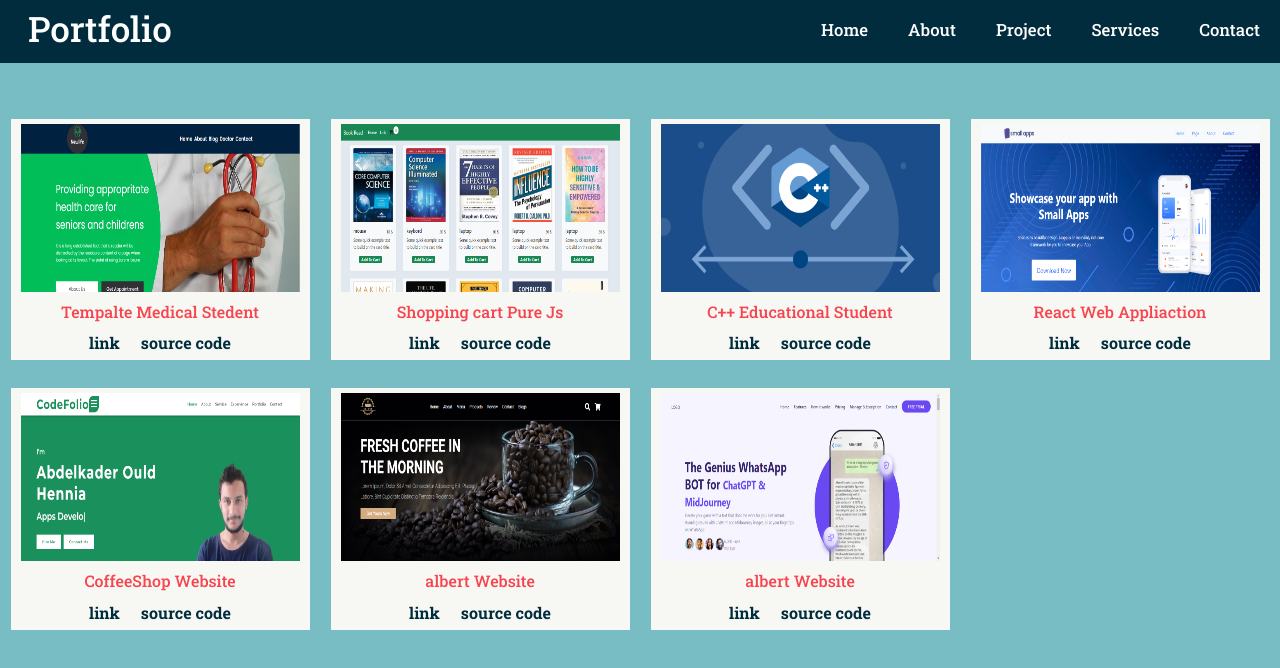
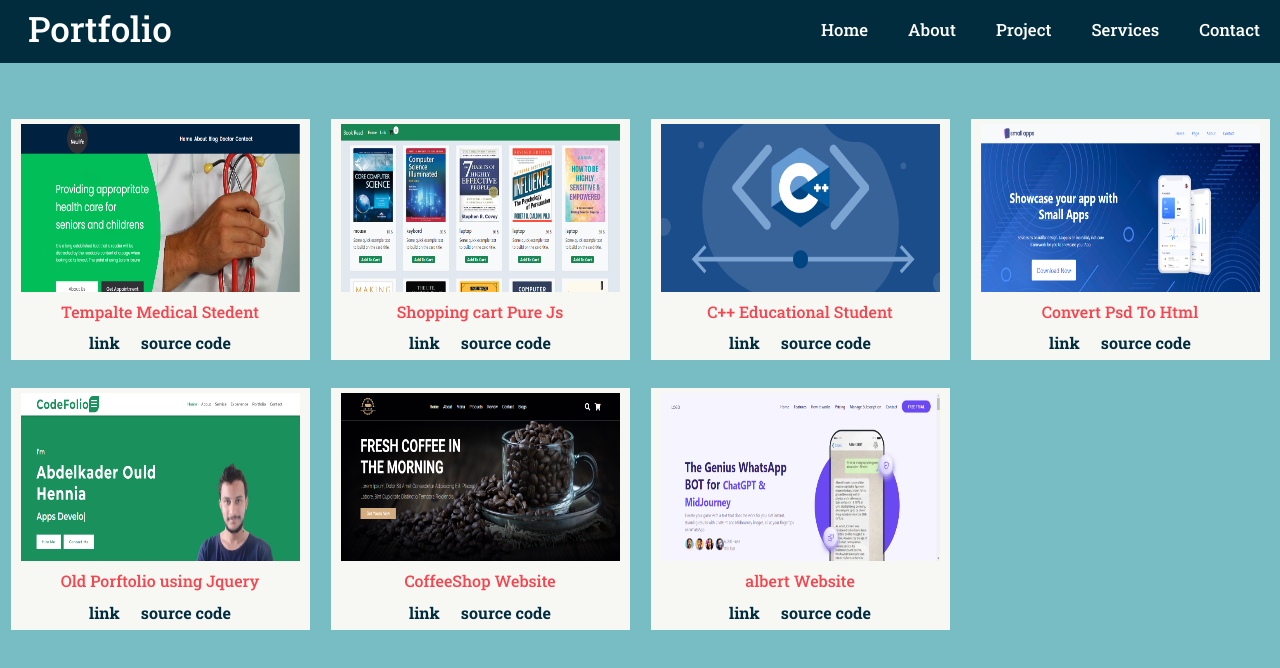
Before and after one commit to Kader1680/Potfolio-Website, a React (Create React App) app in the folder app/: page /Potfolio-Website/Project in a window 1280 px wide. Shown: the top 668 px of the page. Built offline with nearby package versions, Linux system fonts and the light colour scheme.

Commit message:
add serivice

```diff
--- a/app/src/Data.js
+++ b/app/src/Data.js
@@ -28,28 +28,32 @@ export const Data = [
         source:"https://github.com/Kader1680/Student-System-OOP-C-"
     },
     {
-        title: "React Web Appliaction",
+        title: "Convert Psd To Html",
         langage : "html",
         img : convert,
-        source:"https://github.com/Kader1680/Student-System-OOP-C-"
+        link:"https://kader1680.github.io/Convert-Psd-To-Html/",
+        source:"https://github.com/Kader1680/Convert-Psd-To-Html"
     },
 
     {
+        title: "Old Porftolio using Jquery",
+        langage : "html",
+        img : portfolio,
+        link:" https://kader1680.github.io/Personel-Site/",
+        source:"https://github.com/Kader1680/Personel-Site"
+    },
+    {
         title: "CoffeeShop Website",
         langage : "html",
-        img : portfolio,
-        source:"https://github.com/Kader1680/Student-System-OOP-C-"
-    },
-    {
-        title: "albert Website",
-        langage : "html",
         img : coffe,
-        source:"https://github.com/Kader1680/Student-System-OOP-C-"
+        link:" https://kader1680.github.io/CofeeBreak/",
+        source:"https://github.com/Kader1680/CofeeBreak"
     },
     {
         title: "albert Website",
         langage : "html",
         img : albert,
-        source:"https://github.com/Kader1680/Student-System-OOP-C-"
+        link:"https://kader1680.github.io/ClientFiverrWebsite/",
+        source:"https://github.com/Kader1680/ClientFiverrWebsite"
     },
 ]
```
